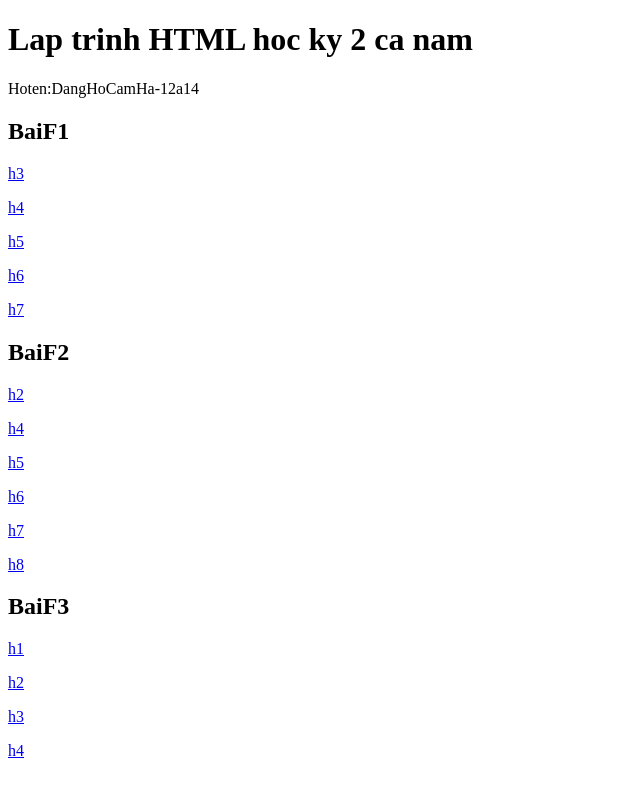
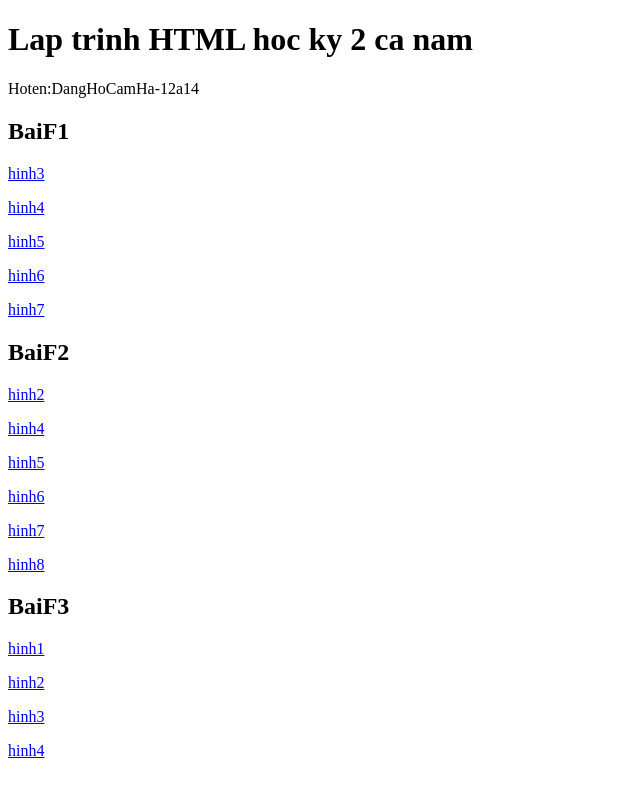
Before and after one commit to camhadangho9-sketch/baitap-html, a plain HTML site: page index.html in a window 1280 px wide. Shown: the whole page, without its empty margins (0-640 px from the left). Drawn offline with Linux system fonts and the light colour scheme.

Commit message:
Update index.html

```diff
--- a/index.html
+++ b/index.html
@@ -8,22 +8,22 @@
   <h1> Lap trinh HTML hoc ky 2 ca nam</h1>
   <p>Hoten:DangHoCamHa-12a14</p>
    <h2>BaiF1</h2>
-        <p><a href="baif1/h3.html">h3</a></p>
-        <p><a href="baif1/h4.html">h4</a></p>
-        <p><a href="baif1/h5.html">h5</a></p>
-        <p><a href="baif1/h6.html">h6</a></p>
-        <p><a href="baif1/h7.html">h7</a></p>
+        <p><a href="baif1/h3.html">hinh3</a></p>
+        <p><a href="baif1/h4.html">hinh4</a></p>
+        <p><a href="baif1/h5.html">hinh5</a></p>
+        <p><a href="baif1/h6.html">hinh6</a></p>
+        <p><a href="baif1/h7.html">hinh7</a></p>
    <h2>BaiF2</h2>
-        <p><a href="baitapf2/h2.html">h2</a></p>
-        <p><a href="baitapf2/h4.html">h4</a></p>
-        <p><a href="baitapf2/h5.html">h5</a></p>
-        <p><a href="baitapf2/h6.html">h6</a></p>
-        <p><a href="baitapf2/h7.html">h7</a></p>
-        <p><a href="baitapf2/h8.html">h8</a></p>
+        <p><a href="baitapf2/h2.html">hinh2</a></p>
+        <p><a href="baitapf2/h4.html">hinh4</a></p>
+        <p><a href="baitapf2/h5.html">hinh5</a></p>
+        <p><a href="baitapf2/h6.html">hinh6</a></p>
+        <p><a href="baitapf2/h7.html">hinh7</a></p>
+        <p><a href="baitapf2/h8.html">hinh8</a></p>
    <h2>BaiF3</h2>
-        <p><a href="baitapf3/h3.html">h1</a></p>
-        <p><a href="baitapf3/h2.html">h2</a></p>
-        <p><a href="baitapf3/h3.html">h3</a></p>
-        <p><a href="baitapf3/h4.html">h4</a></p>
+        <p><a href="baitapf3/h3.html">hinh1</a></p>
+        <p><a href="baitapf3/h2.html">hinh2</a></p>
+        <p><a href="baitapf3/h3.html">hinh3</a></p>
+        <p><a href="baitapf3/h4.html">hinh4</a></p>
     </body>
 </html>
```
